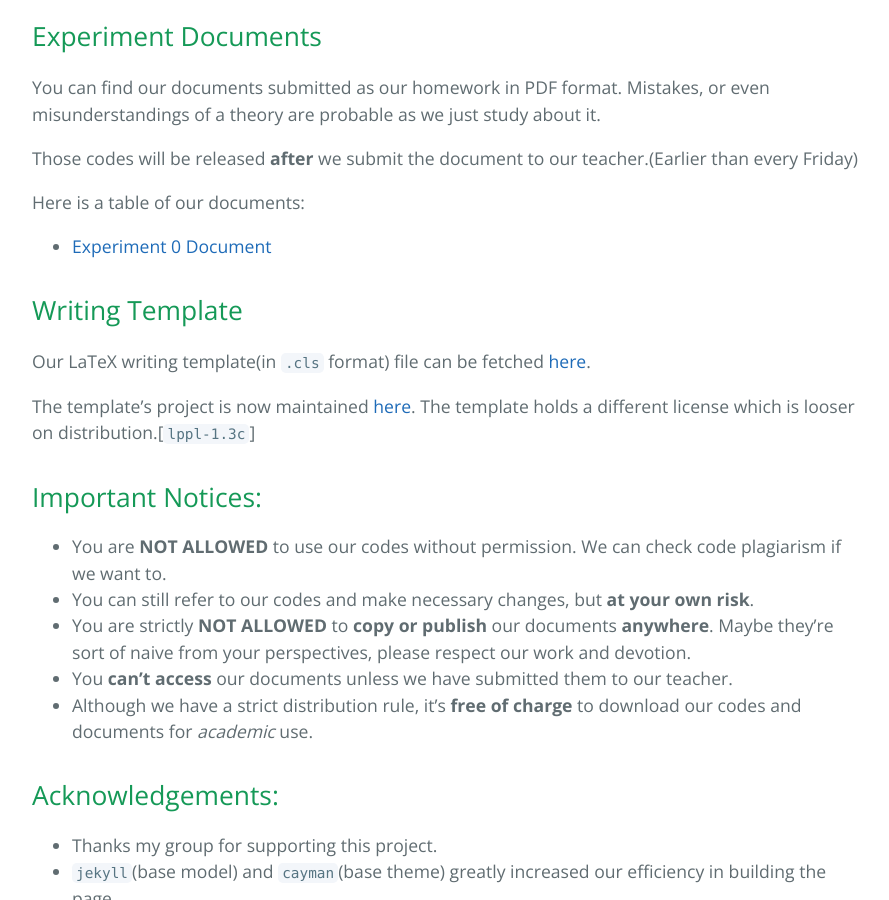
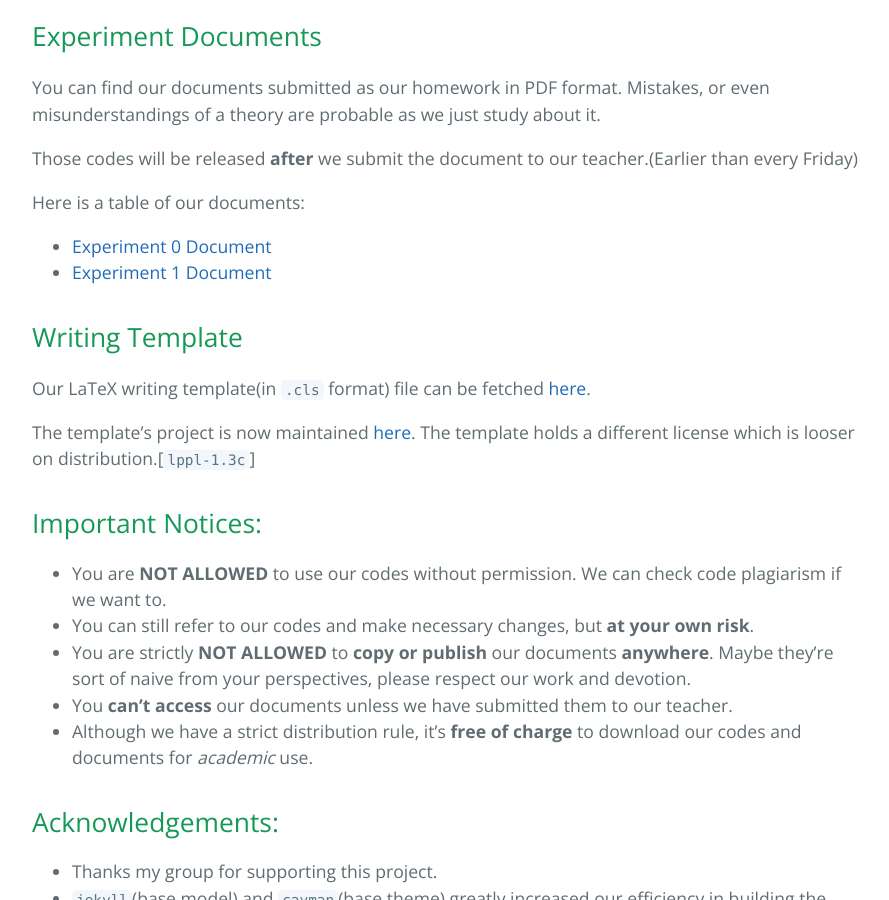
Before and after one commit to T0nyX1ang/Mathematical-Experiment, a Jekyll site: the page built from index.md, in a window 1280 px wide and 900 px high, scrolled down 1108 px. Shown: the whole window, without its empty margins (192-1081 px from the left). Built offline with Jekyll 4.4.1, drawn with Linux system fonts in a browser that asks for light colours.

Commit message:
Update index.md

```diff
--- a/index.md
+++ b/index.md
@@ -33,6 +33,7 @@ Those codes will be released **after** we submit the document to our teacher.(Ea
 
 Here is a table of our documents:
 * [Experiment 0 Document](https://github.com/T0nyX1ang/Mathematical-Experiment/raw/master/exp0/exp0.pdf)
+* [Experiment 1 Document](https://github.com/T0nyX1ang/Mathematical-Experiment/raw/master/exp1/exp1.pdf)
 
 ## Writing Template
 Our LaTeX writing template(in `.cls` format) file can be fetched [here](https://github.com/T0nyX1ang/Mathematical-Experiment/raw/master/template/mathexpthesis.cls).
```
